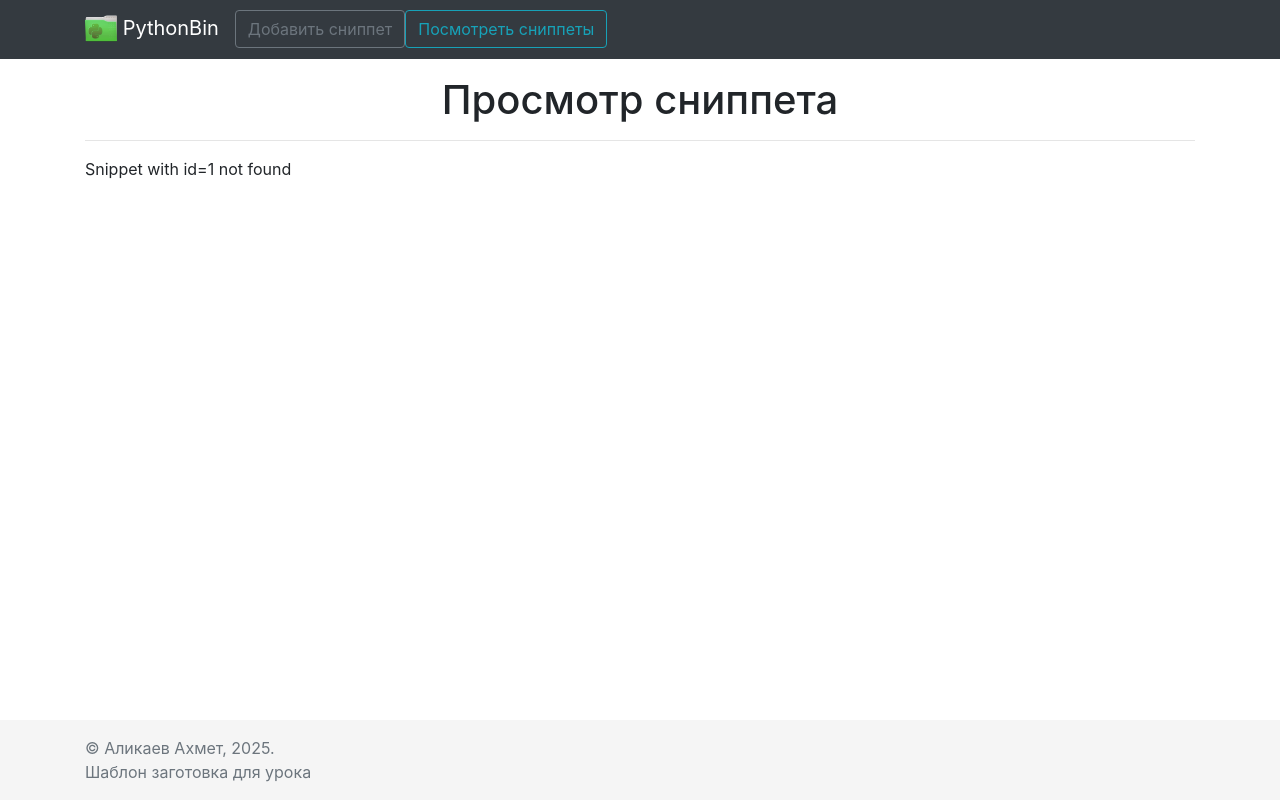
After one commit to alikaevahmet/SnippetsTemplate, a Django app: page /snippets/1 in a window 1280 px wide. The commit adds this page. Run offline with Django 3.2, Linux system fonts and the light colour scheme; data that the repository does not hold is empty; some libraries are stand-ins or nearby versions.

Commit message:
refactor

```diff
--- a/MainApp/views.py
+++ b/MainApp/views.py
@@ -1,7 +1,6 @@
 from django.http import Http404
 from django.shortcuts import render, redirect
 from .models import Snippet
-from django.http import HttpResponseNotFound
 from django.core.exceptions import ObjectDoesNotExist
 
 def index_page(request):
@@ -24,13 +23,12 @@ def snippets_page(request):
     return render(request, 'pages/view_snippets.html', context)
 
 def snippet_page(request, snippetId):
+    context = {'pagename': 'Просмотр сниппета'}
     try:
         snippet = Snippet.objects.get(pk=snippetId)
     except ObjectDoesNotExist:
-        return HttpResponseNotFound(f'Snippet with id={snippetId} not found')
+        return render(request, 'pages/errors.html', context | {'error': f'Snippet with id={snippetId} not found'})
+        # return HttpResponseNotFound(f'Snippet with id={snippetId} not found')
     else:
-        context = {
-            'snippet': snippet,
-            'pagename': 'Просмотр сниппета',
-            }
+        context['snippet'] = snippet
     return render(request, 'pages/snippet_page.html', context)
--- a/Snippets/urls.py
+++ b/Snippets/urls.py
@@ -7,5 +7,6 @@ urlpatterns = [
     path('', views.index_page, name='index'),
     path('snippets/add', views.add_snippet_page, name='add-snippet'),
     path('snippets/list', views.snippets_page, name='view-snippet'),
-    path('snippets/<int:snippetId>', views.snippet_page, name='snippet-page')
+    path('snippets/<int:snippetId>', views.snippet_page, name='snippet-page'),
+    path('snippets/errors', views.add_snippet_page, name='errors'),
 ] + static(settings.STATIC_URL, document_root=settings.STATIC_ROOT)
--- /dev/null
+++ b/templates/pages/errors.html
@@ -0,0 +1,18 @@
+{% extends 'base.html' %}
+{% block content %}
+    <!-- Begin page content -->
+    <div class="container">
+        <div class="row">
+            <div class="col text-center">
+                <h1>{{ pagename }}</h1>
+                <hr>
+            </div>
+        </div>
+
+        <div class="row">
+            <div class="col">
+                {{error}}
+            </div>
+        </div>
+    </div>
+    {% endblock %}
```
Also changed, not shown: templates/pages/snippet_page.html (+15 -3 lines).
